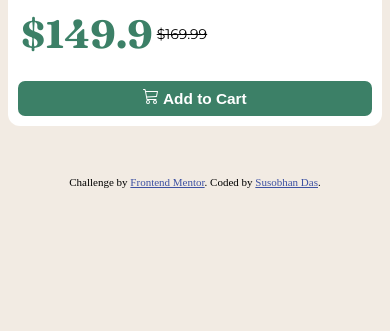
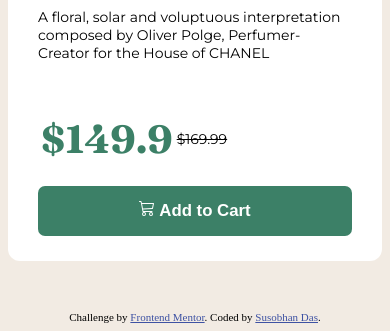
Before and after one commit to susobhandas07/Product-preview-frontpage, a plain HTML site: page index.html in a window 390 px wide. Shown: the part 604-935 px from the top of the page. Before the commit the page ends 844 px from the top, so only its background shows below. Drawn offline with Linux system fonts and the light colour scheme.

Commit message:
modified button hover action in desktop view, tweaked the button in mobile view, added screenshots of desktop preview of the page.

```diff
--- a/index.html
+++ b/index.html
@@ -43,7 +43,7 @@
           <td><del> $169.99 </del></td>
         </tr>
       </table>
-      <p>
+      <p class="btn">
         <button><svg xmlns="http://www.w3.org/2000/svg" width="16" height="16" fill="currentColor" class="bi bi-cart3" viewBox="0 0 16 16">
           <path d="M0 1.5A.5.5 0 0 1 .5 1H2a.5.5 0 0 1 .485.379L2.89 3H14.5a.5.5 0 0 1 .49.598l-1 5a.5.5 0 0 1-.465.401l-9.397.472L4.415 11H13a.5.5 0 0 1 0 1H4a.5.5 0 0 1-.491-.408L2.01 3.607 1.61 2H.5a.5.5 0 0 1-.5-.5zM3.102 4l.84 4.479 9.144-.459L13.89 4H3.102zM5 12a2 2 0 1 0 0 4 2 2 0 0 0 0-4zm7 0a2 2 0 1 0 0 4 2 2 0 0 0 0-4zm-7 1a1 1 0 1 1 0 2 1 1 0 0 1 0-2zm7 0a1 1 0 1 1 0 2 1 1 0 0 1 0-2z"/>
         </svg> Add to Cart</button>
--- a/styles.css
+++ b/styles.css
@@ -69,6 +69,10 @@ button{
         visibility: hidden;
         display:none;
     }
+    button:hover{
+        cursor: pointer;
+        background-color: hsl(158, 44%, 27%);
+    }
 }
 @media(max-width: 991px) and (min-width:768px){
     .main-content{
@@ -112,6 +116,16 @@ button{
 
     }
     #text-info p,#pricetable{
-        padding:10px;
+        padding:25px 30px;
+    }
+    #pricetable{
+        padding-bottom:15px;
+    }
+    #text-info .btn{
+        padding-top:5px;
+    }
+    button{
+        height:50px;
+        font-size:1.2em;
     }
 }
```
Also changed, not shown: screenshots/screenshot_desktop.jpeg (added).
